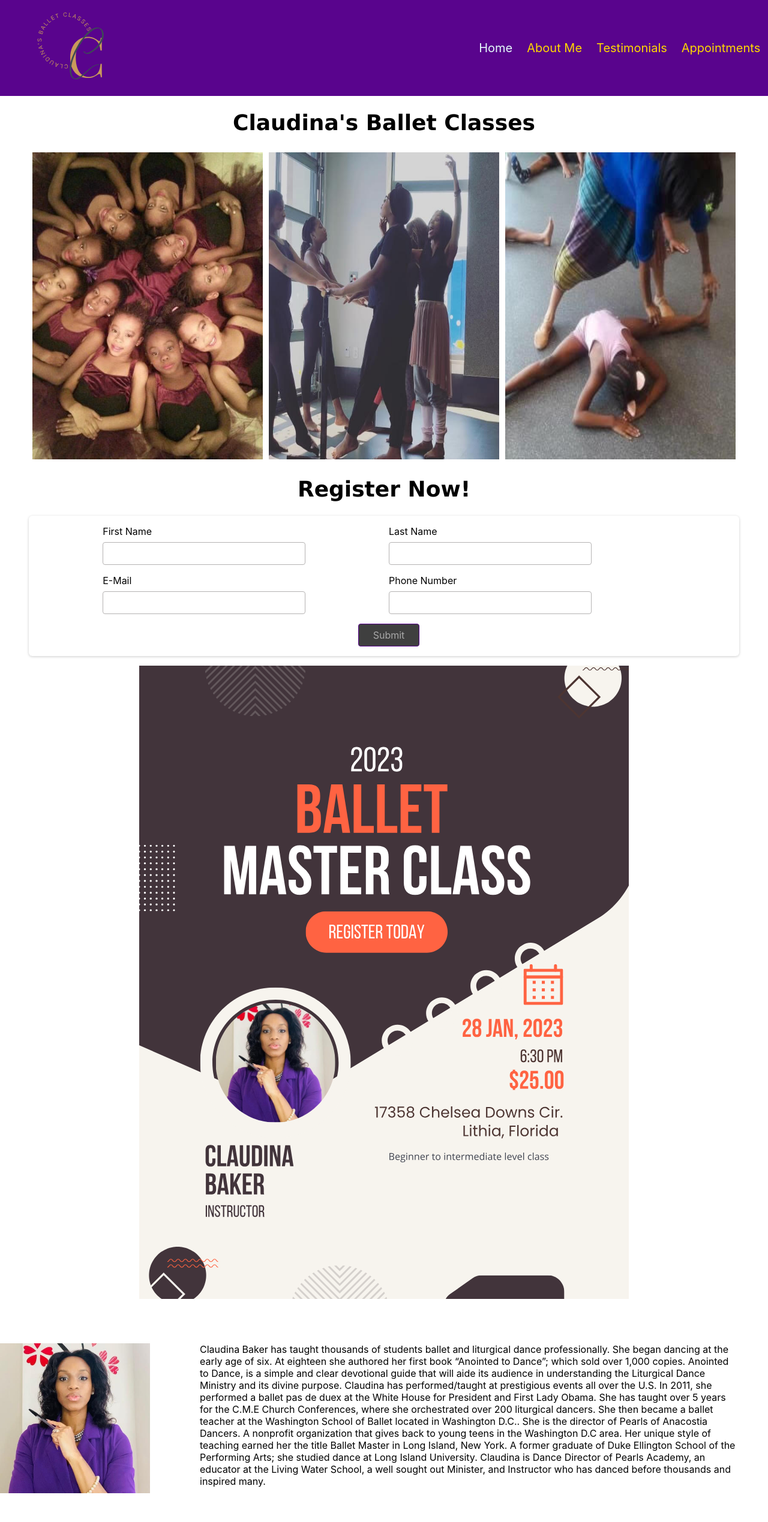
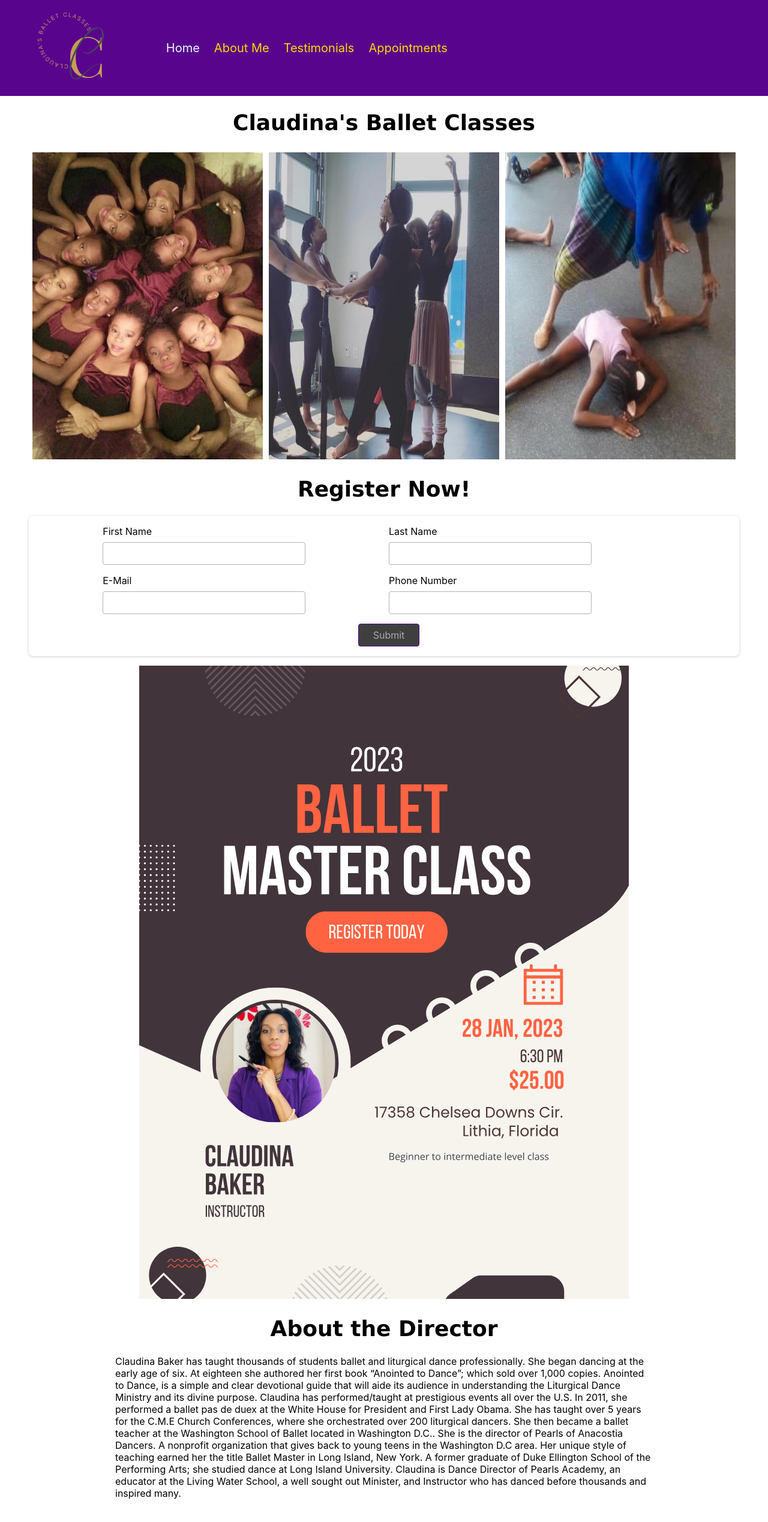
Before and after one commit to abaker42/claudinas-ballet, a React (Create React App) app: page / in a window 1280 px wide. Shown: the top 2538 px of the page at 60% size. Built offline with nearby package versions, Linux system fonts and the light colour scheme.

Commit message:
made mobile friendly and fixed about me

```diff
--- a/public/index.html
+++ b/public/index.html
@@ -29,6 +29,7 @@
 	<body>
 		<noscript>You need to enable JavaScript to run this app.</noscript>
 		<div id="root"></div>
+		<meta name="viewport" content="width=device-width, initial-scale=1.0" />
 		<!--
       This HTML file is a template.
       If you open it directly in the browser, you will see an empty page.
--- a/src/App.js
+++ b/src/App.js
@@ -18,6 +18,7 @@ function App() {
 			<h1 className='App-Welcome'>Register Now!</h1>
 			<RegisterForm />
 			<img src={flyer} alt='' className='' />
+			<h1 className='App-Welcome'>About the Director</h1>
 			<AboutMe />
 		</div>
 	);
--- a/src/components/aboutMe/AboutMe.js
+++ b/src/components/aboutMe/AboutMe.js
@@ -1,13 +1,11 @@
 import React, { Fragment } from 'react';
 import classes from './AboutMe.module.css';
 //import cbc from '../../photos/CBC.svg';
-import profilePic from '../../photos/profile.jpg';
 
 const AboutMe = () => {
 	return (
 		<Fragment>
 			<div className={classes.container}>
-				<img src={profilePic} alt='' className={classes.responsiveImg} />
 				<p className={classes.profile}>
 					Claudina Baker has taught thousands of students ballet and liturgical
 					dance professionally. She began dancing at the early age of six. At
--- a/src/components/aboutMe/AboutMe.module.css
+++ b/src/components/aboutMe/AboutMe.module.css
@@ -1,9 +1,8 @@
 .responsiveImg {
 	width: 30%;
-	max-width: 250px;
 	height: auto;
-	padding: 70px 0;
 	padding-right: 2rem;
+	object-fit: contain;
 }
 
 .container {
@@ -15,5 +14,5 @@
 	width: 70%;
 	margin: 0 auto;
 	text-align: left;
-	padding: 70px 0;
+	padding-bottom: 4rem;
 }
--- a/src/components/layout/MainNavigation.module.css
+++ b/src/components/layout/MainNavigation.module.css
@@ -1,9 +1,10 @@
 .header {
-	width: auto;
+	/* width: auto; */
+	max-width: auto;
 	height: 10rem;
 	display: flex;
 	padding: 0 1%;
-	justify-content: space-between;
+	justify-content: left;
 	align-items: center;
 	background-color: #59048d;
 	margin: 0;
@@ -26,6 +27,7 @@
 	padding: 0;
 	border-bottom: 1px;
 	border-color: #ffd700;
+	max-width: auto;
 }
 
 .nav li {
```
Also changed, not shown: firebase.json (added), 1 other file (tests, documents, lock files or other folders).
